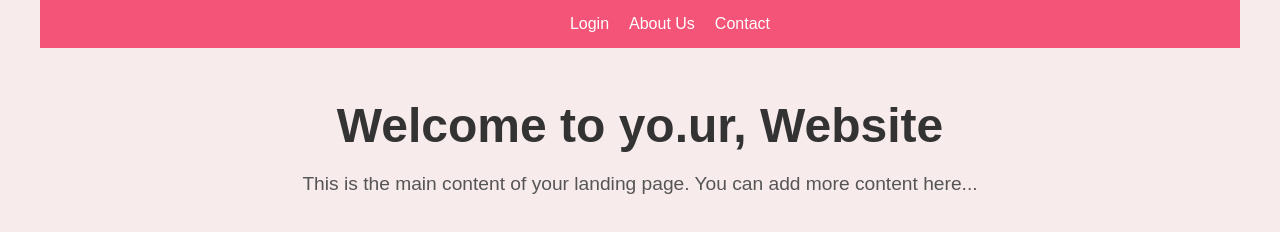
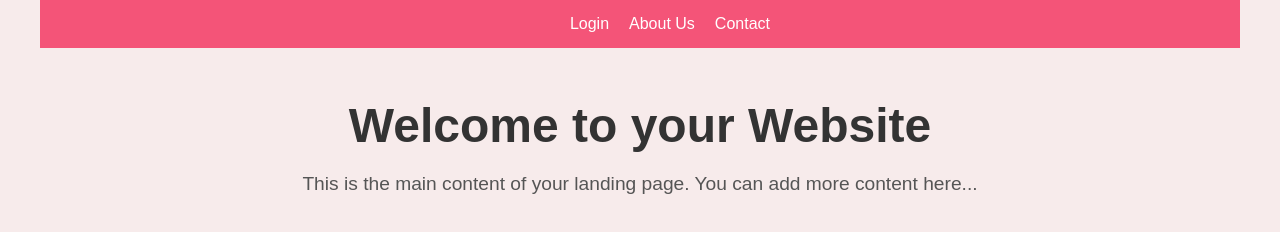
Before and after one commit to abhishektiwari-knoldus/opstest, a website: page landing.html in a window 1280 px wide. Drawn offline with Linux system fonts and the light colour scheme.

Commit message:
Update landing.html

```diff
--- a/landing.html
+++ b/landing.html
@@ -78,7 +78,7 @@
 
     <!-- Main content section -->
     <div class="content">
-      <h1>Welcome to yo.ur, Website</h1>
+      <h1>Welcome to your Website</h1>
       <p>This is the main content of your landing page. You can add more content here...</p>
     </div>
   </div>
```
